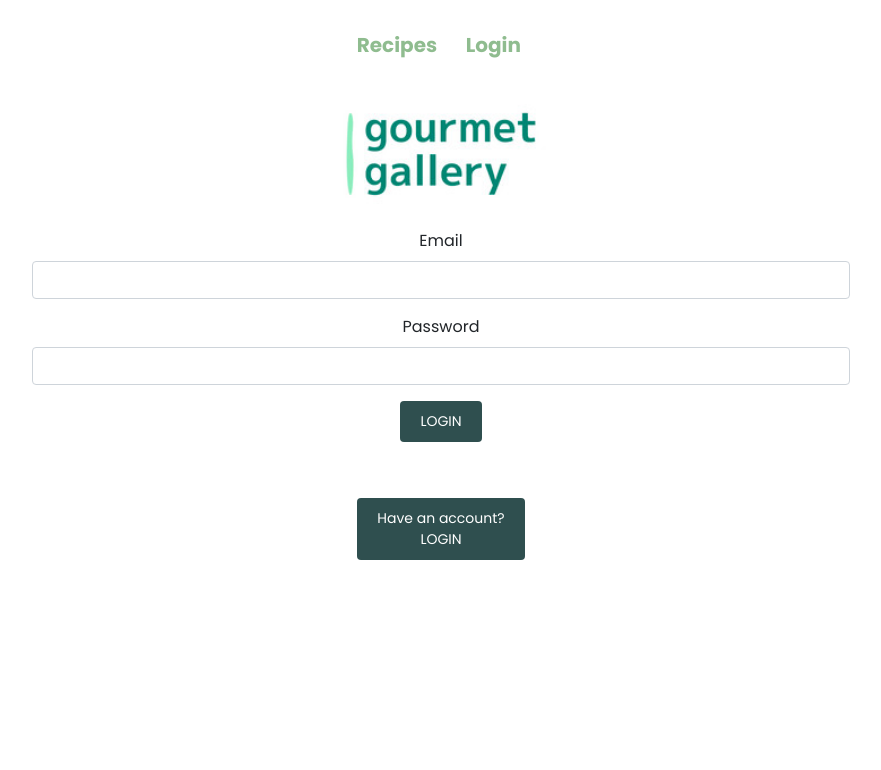
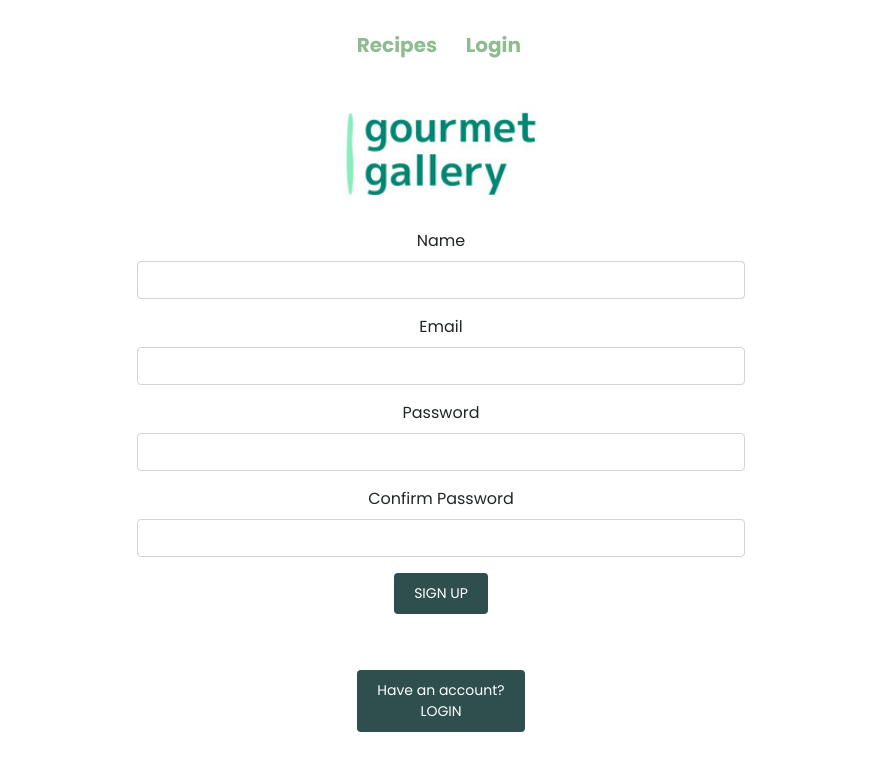
Before and after one commit to sdg877/recipe_site_fe, a React (Create React App) app: page /login in a window 1280 px wide. Shown: the top 770 px of the page, without its empty margins (199-1080 px from the left). Built offline with nearby package versions, Linux system fonts and the light colour scheme.

Commit message:
fixing issues with deployment

```diff
--- a/src/pages/LoginPage.jsx
+++ b/src/pages/LoginPage.jsx
@@ -80,41 +80,80 @@
 //   );
 // }
 
-import React, { useState } from 'react';
+// import React, { useState } from 'react';
+// import SignUpForm from '../components/SignUpForm';
+// import LoginForm from '../components/LoginForm';
+// import Layout from '../components/Layout';
+// import { login } from '../utilities/users-service';
+
+// export default function LoginPage({ onLogin }) {
+//   const [showLoginForm, setShowLoginForm] = useState(true);
+
+//   const toggleForm = () => {
+//     setShowLoginForm(prevState => !prevState);
+//   };
+
+//   const handleLogin = async (credentials) => {
+//     try {
+//       await login(credentials);
+//       onLogin();
+//     } catch (error) {
+//       console.error('Login failed:', error);
+//       // Handle login error
+//     }
+//   };
+
+//   return (
+//     <Layout>
+//       <main>
+//         {showLoginForm ? (
+//           <>
+//             <LoginForm onLogin={handleLogin} />
+//             <p><button onClick={toggleForm}>Have an account? <br /> LOGIN</button></p>
+//           </>
+//         ) : (
+//           <>
+//             <SignUpForm />
+//             <p><button onClick={toggleForm}>No account? <br /> SIGN UP</button></p>
+//           </>
+//         )}
+//       </main>
+//     </Layout>
+//   );
+// }
+
+import React, { useState } from 'react'; // Add this line
 import SignUpForm from '../components/SignUpForm';
 import LoginForm from '../components/LoginForm';
+import { Navigate } from 'react-router-dom';
 import Layout from '../components/Layout';
-import { login } from '../utilities/users-service';
 
-export default function LoginPage({ onLogin }) {
+export default function LoginPage() {
+  const [user, setUser] = useState(null);
   const [showLoginForm, setShowLoginForm] = useState(true);
 
   const toggleForm = () => {
     setShowLoginForm(prevState => !prevState);
   };
 
-  const handleLogin = async (credentials) => {
-    try {
-      await login(credentials);
-      onLogin();
-    } catch (error) {
-      console.error('Login failed:', error);
-      // Handle login error
-    }
-  };
-
   return (
     <Layout>
       <main>
-        {showLoginForm ? (
-          <>
-            <LoginForm onLogin={handleLogin} />
-            <p><button onClick={toggleForm}>Have an account? <br /> LOGIN</button></p>
-          </>
+        {user ? (
+          <Navigate to="/profile" />
         ) : (
           <>
-            <SignUpForm />
-            <p><button onClick={toggleForm}>No account? <br /> SIGN UP</button></p>
+            {showLoginForm ? (
+              <>
+                <SignUpForm setUser={setUser} />
+                <p><button onClick={toggleForm}>Have an account? <br /> LOGIN</button></p>
+              </>
+            ) : (
+              <>
+                <LoginForm setUser={setUser} />
+                <p><button onClick={toggleForm}>No account? <br /> SIGN UP</button></p>
+              </>
+            )}
           </>
         )}
       </main>
```
